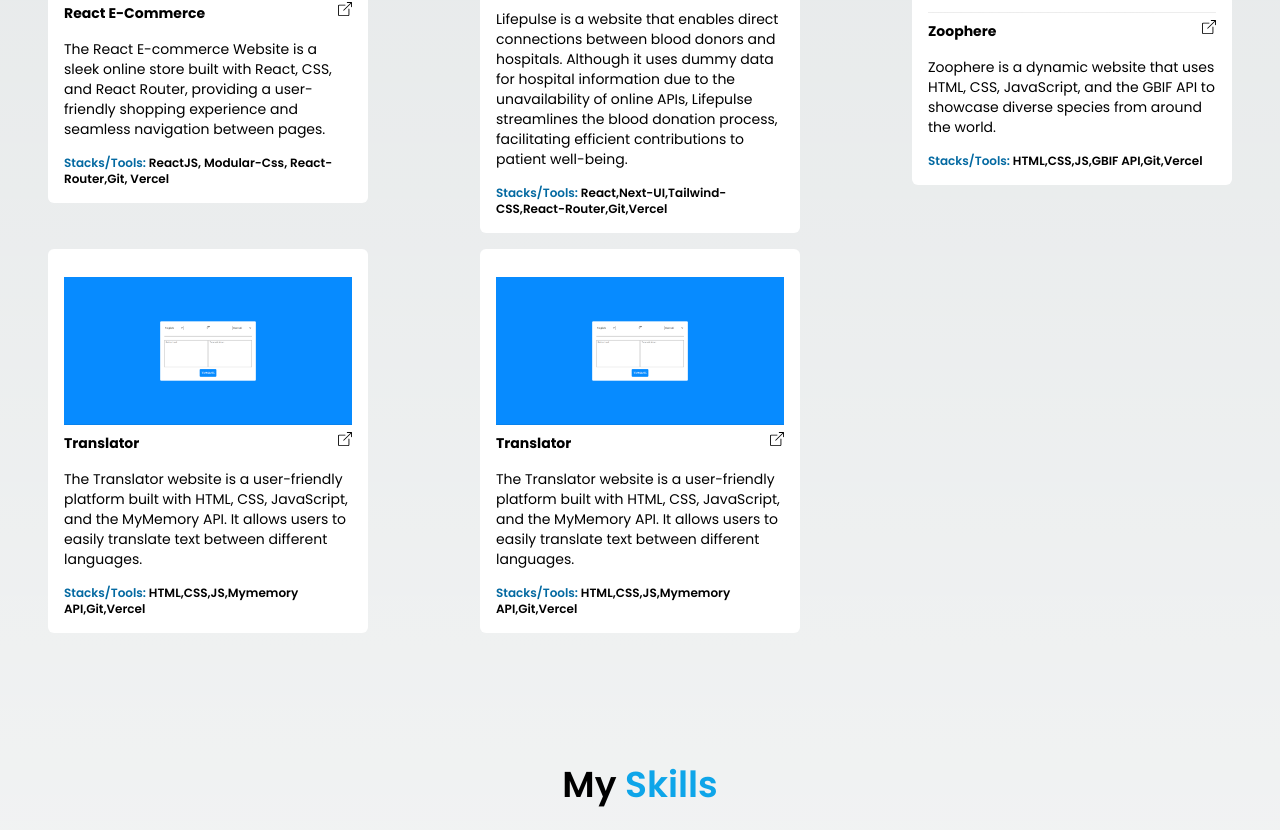
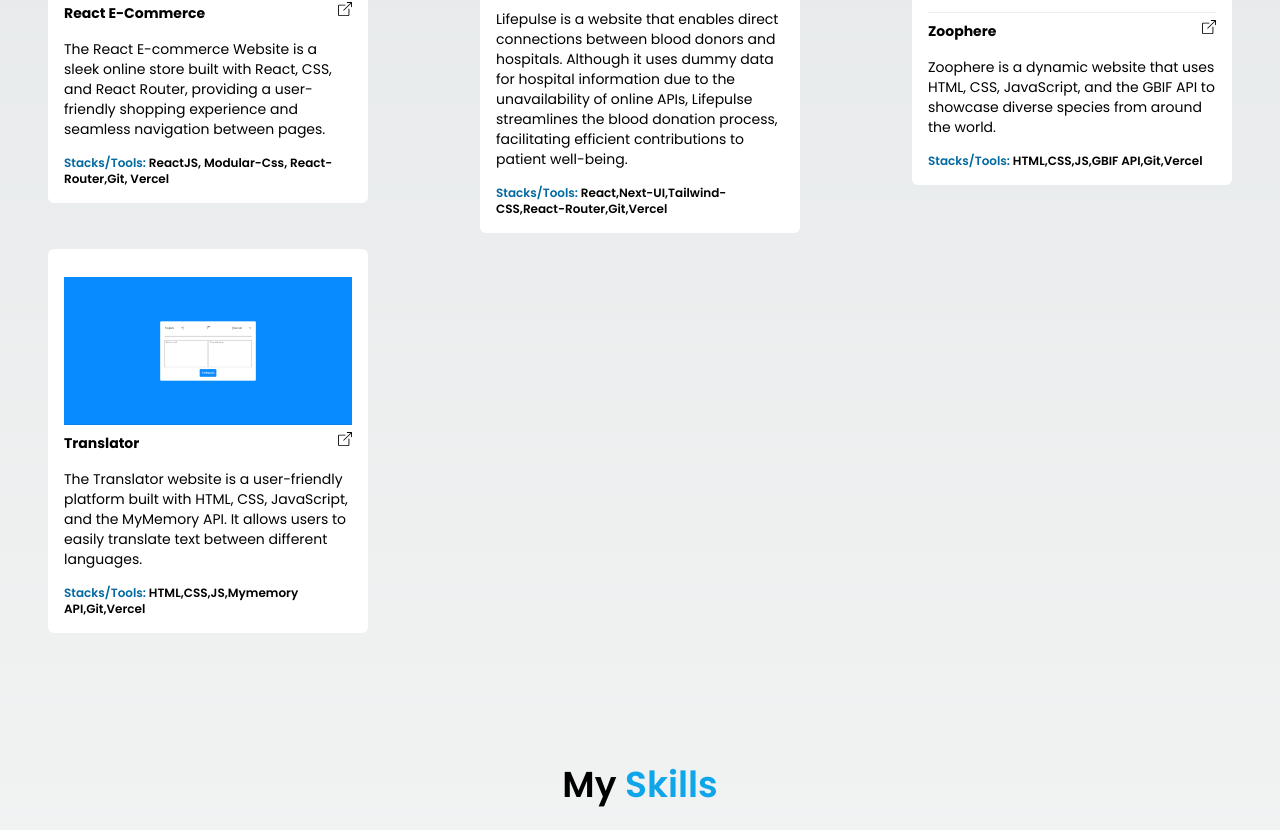
Before and after one commit to mohamed20039/Portofolio, a Next.js app: page / in a window 1280 px wide. Shown: the part 1834-2664 px from the top of the page. Built offline with nearby package versions, Linux system fonts and the light colour scheme.

Commit message:
Made some changes and fixed bugs

```diff
--- a/Data.ts
+++ b/Data.ts
@@ -92,13 +92,6 @@ export const links = [
       links: 'https://Zoophere.vercel.app',
       stacks: 'HTML,CSS,JS,Mymemory API,Git,Vercel'
     },
-    {
-      title: 'Translator',
-      description: 'The Translator website is a user-friendly platform built with HTML, CSS, JavaScript, and the MyMemory API. It allows users to easily translate text between different languages.',
-      image: 'Translator',
-      links: 'https://Zoophere.vercel.app',
-      stacks: 'HTML,CSS,JS,Mymemory API,Git,Vercel'
-    },
   ] as const;
   export const skills = [
     {
--- a/app/about/page.tsx
+++ b/app/about/page.tsx
@@ -6,7 +6,7 @@ const About = () => {
   return (
     <div className='w-full h-screen flex flex-col md:flex-row justify-center items-center'>
       <div className='md:order-1'>
-        <Image src={Me} width={300} height={500} alt='My Picture' className='rounded-md md:mr-6' />
+        <Image src={Me} width={300} height={500} alt="My Picture" className='rounded-md md:mr-6' />
       </div>
       <div className='flex flex-col items-center md:order-2'>
         <p className='text-center mt-6 md:w-[600px] md:text-2xl md:mr-16'>
--- a/app/projects/page.tsx
+++ b/app/projects/page.tsx
@@ -19,9 +19,7 @@ const Projects = () => {
   return (
     <div className='w-full h-auto grid grid-cols-1 md:grid-cols-2 lg:grid-cols-3 place-items-center text-sm gap-4'>
         {projects.map((project, index) => (
-              <div className='bg-white grid text-black w-[320px] p-4 rounded-md'>
-                <div key={index} className=''>
-                  <div className="project-content">
+          <div key={index} className='bg-white grid text-black w-[320px] p-4 rounded-md'>
             <div className="image-container">
               <Image src={getProjectImage(project.image)} alt={project.title} width={300} height={300} className='mx-auto mt-3'/>
             </div>
@@ -34,8 +32,6 @@ const Projects = () => {
               <p className="mt-4 text-xs font-semibold"><span className='text-sky-700'>Stacks/Tools: </span>{project.stacks}</p>
             </div>
           </div>
-                </div>
-              </div>
         ))}
     </div>
 
```
Lines whose indentation alone changed are shown as unchanged.
